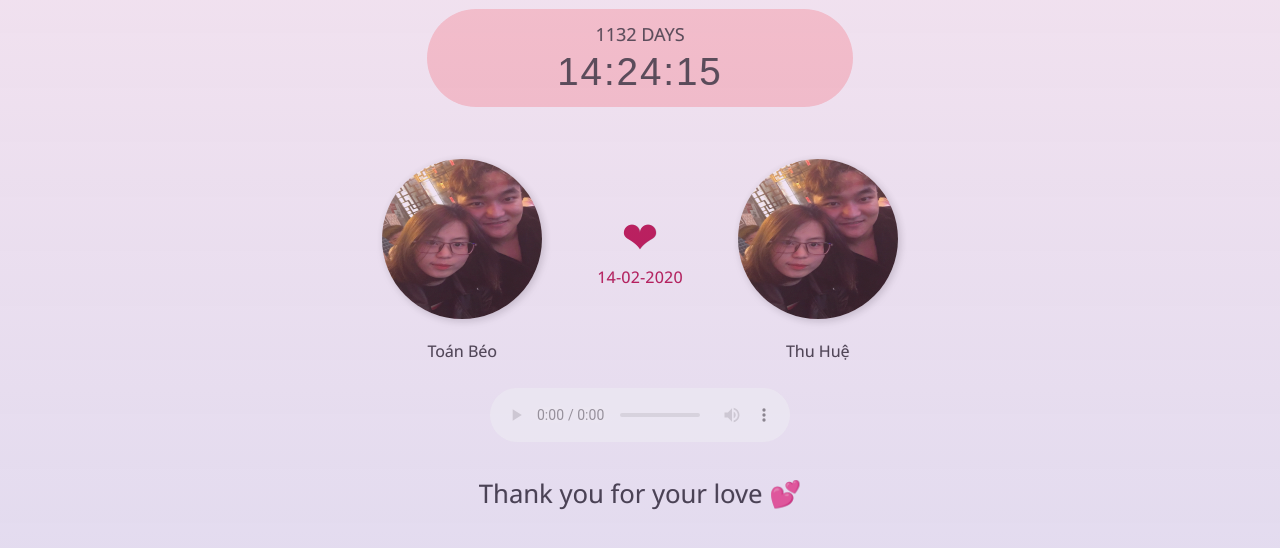
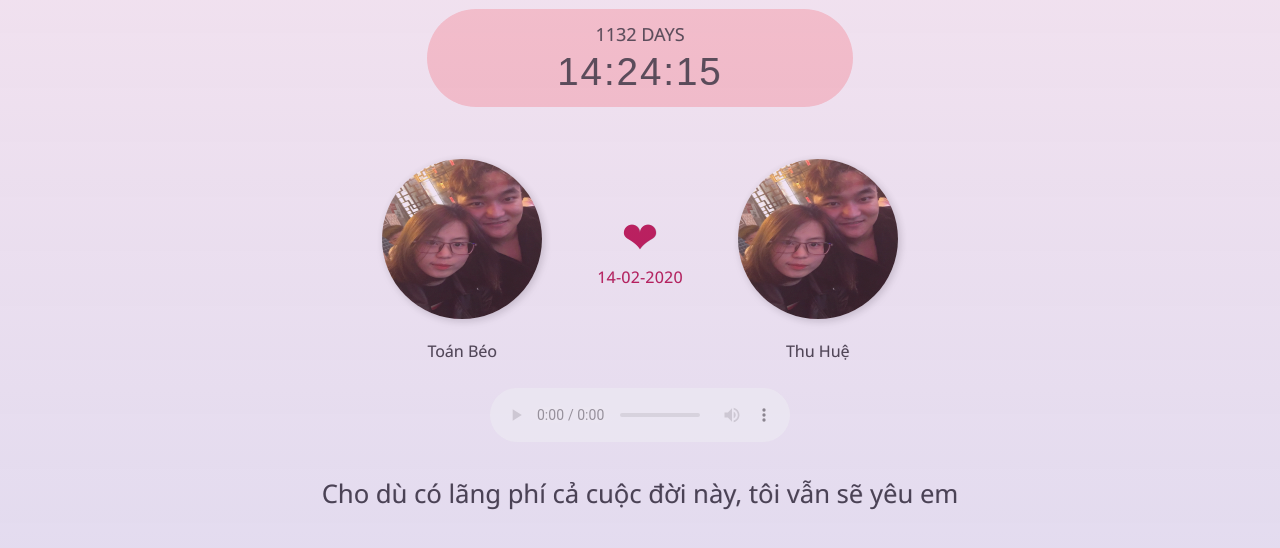
Before and after one commit to Dinhtoan0705/loveday, a plain HTML site: page index.html in a window 1280 px wide. Shown: the part 144-692 px from the top of the page. Drawn offline with Linux system fonts and the light colour scheme.

Commit message:
Update index.html

```diff
--- a/index.html
+++ b/index.html
@@ -36,7 +36,7 @@
             <div id="music">
                   <audio loop autoplay controls>Your browser does not support the audio element.</audio>
             </div>
-            <footer>Thank you for your love 💕</footer>
+            <footer>Cho dù có lãng phí cả cuộc đời này, tôi vẫn sẽ yêu em</footer>
       </div>
 
       <script src="app.js"></script>
```
